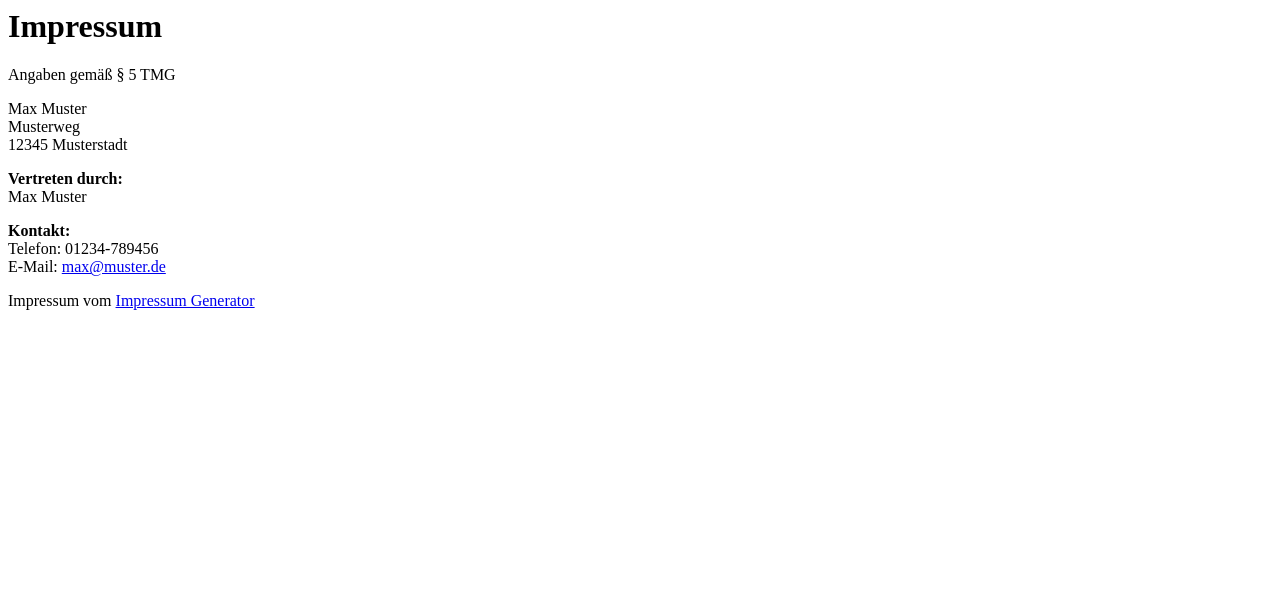
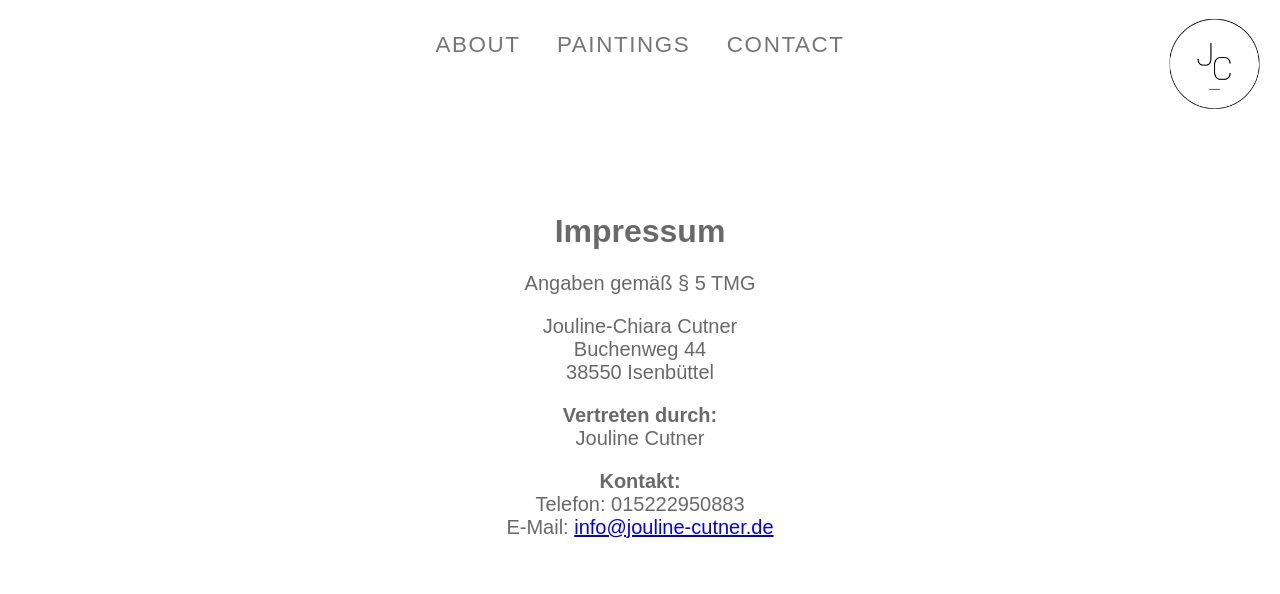
Before and after one commit to Mabu4/jouline_website, a plain HTML site: page impressum.html in a window 1280 px wide. Drawn offline with Linux system fonts and the light colour scheme.

Commit message:
added impressum

```diff
--- a/impressum.html
+++ b/impressum.html
@@ -1,30 +1,42 @@
-<html>
-
+<!DOCTYPE html>
+<html lang="en">
 <head>
+    <meta charset="UTF-8">
+    <meta http-equiv="X-UA-Compatible" content="IE=edge">
     <meta name="viewport" content="width=device-width, initial-scale=1.0">
-    <link rel="stylesheet" href="styles/main.css">
-    <link rel="stylesheet" href="styles/navigation.css">
-    <link rel="stylesheet" href="styles/footer.css">
-    <script src="script.js"></script>
+    <link rel="stylesheet" href="style.css">
+    <title>Impressum</title>
 </head>
-
-<body onload="includeHTML()">
-    <div w3-include-html="navbar.html"></div>
-    <div class="primary-container">
-        <h1>Impressum</h1>
-        <p>Angaben gemäß § 5 TMG</p>
-        <p>Max Muster <br>
-            Musterweg<br>
-            12345 Musterstadt <br> </p>
-        <p> <b>Vertreten durch: </b><br>
-            Max Muster<br></p>
-        <p><b>Kontakt:</b> <br>
-            Telefon: 01234-789456<br>
-            E-Mail: <a href='mailto:max@muster.de'>max@muster.de</a></br></p>
-        Impressum vom <a href="https://www.impressum-generator.de">Impressum Generator</a>
+<body>
+    <div class="img-container">
+        <img class="header_logo" src="./images/Logo1.png" alt="Logo">
     </div>
-    <div w3-include-html="datenschutzerklaerung.html"></div>
-    <div w3-include-html="footer.html"></div>
+    <div class="header_navbar navbar_impressum">
+        <ul class="header_ul navbar_ul_impressum">
+            <li class="header_li">
+                <a class="header_link header_link-normal impressum_navbar-link" href="index.html#about">about</a>
+            </li>
+            <li class="header_li">
+                <a class="header_link header_link-normal impressum_navbar-link" href="index.html#main">Paintings</a>
+            </li>
+            <li class="header_li">
+                <a class="header_link header_link-normal impressum_navbar-link" href="index.html#subscribe">Contact</a>
+            </li>
+        </ul>
+    </div>
+    <div class="impressum-content">
+        <div class="impressum-content-inner">
+            <h1>Impressum</h1>
+            <p>Angaben gemäß § 5 TMG</p>
+            <p>Jouline-Chiara Cutner <br>
+                Buchenweg 44<br>
+                38550 Isenbüttel <br> </p>
+            <p> <b>Vertreten durch: </b><br>
+                Jouline Cutner<br></p>
+            <p><b>Kontakt:</b> <br>
+                Telefon: 015222950883<br>
+                E-Mail: <a href='mailto:info@jouline-cutner.de'>info@jouline-cutner.de</a></br></p>
+        </div>
+    </div>
 </body>
-
 </html>
--- a/style.css
+++ b/style.css
@@ -662,3 +662,42 @@ body {
         padding-top: 2rem;
     }
 }
+
+/*------ Impressum -------*/
+
+.impressum-content {
+    padding-top: 10rem;
+    max-width: 30rem;
+    min-width: 20rem;
+    margin-right: auto;
+    margin-left: auto;
+}
+
+.impressum-content-inner {
+    width: 100%;
+    text-align: center;
+    padding: 2rem;
+    color: #505050da;
+}
+
+.impressum-content-inner p {
+    font-size: 1.25rem;
+}
+
+.impressum_navbar-link {
+    font-weight: 500;
+    font-size: 1.4rem;
+}
+
+@media (max-width: 48em) {
+    .navbar_impressum {
+        display: flex;
+    }
+    .impressum_navbar-link {
+        font-weight: 500;
+        font-size: 1.1rem;
+    }
+    .impressum-content-inner p {
+        font-size: 1rem;
+    }
+}
```
Also changed, not shown: index.html (+1 -0 lines).
